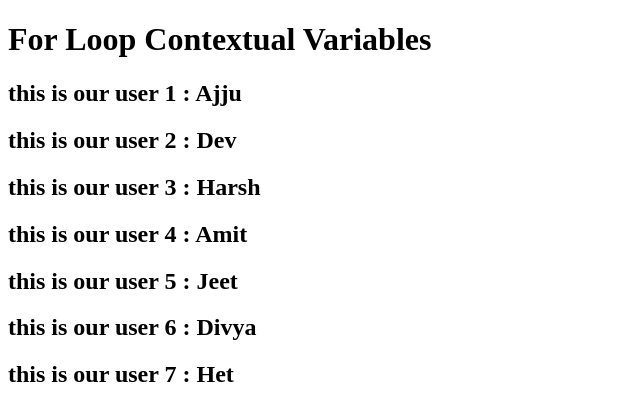
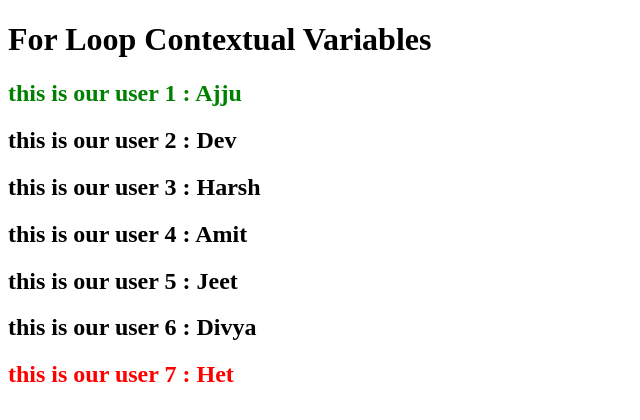
Before and after one commit to Bhavu7/Angular-v20, an Angular app: page / in a window 1280 px wide. Shown: the top 420 px of the page, without its empty margins (0-640 px from the left). Built offline with nearby package versions, Linux system fonts and the light colour scheme.

Commit message:
For Loop Contextual Variables

```diff
--- a/src/app/app.html
+++ b/src/app/app.html
@@ -179,6 +179,12 @@
 
 <h1>For Loop Contextual Variables</h1>
 
-@for(user of users; track user){
-  <h2>this is our user {{$index + 1}} : {{user}}</h2>
+@for(user of users; track user; let i = $index){ @if($first){
+<h2 style="color: green">this is our user {{ i + 1 }} : {{ user }}</h2>
+} @else if($last){
+<h2 style="color: red">this is our user {{ i + 1 }} : {{ user }}</h2>
+} @else {
+<h2>this is our user {{ i + 1 }} : {{ user }}</h2>
 }
+<!-- <h3>{{$last}}</h3> -->
+}
```
